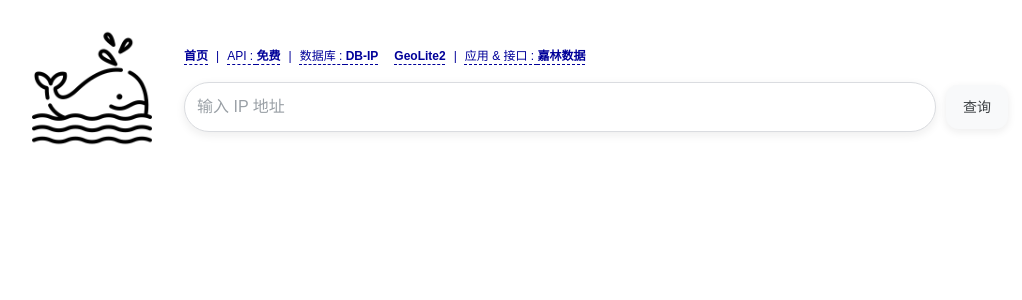
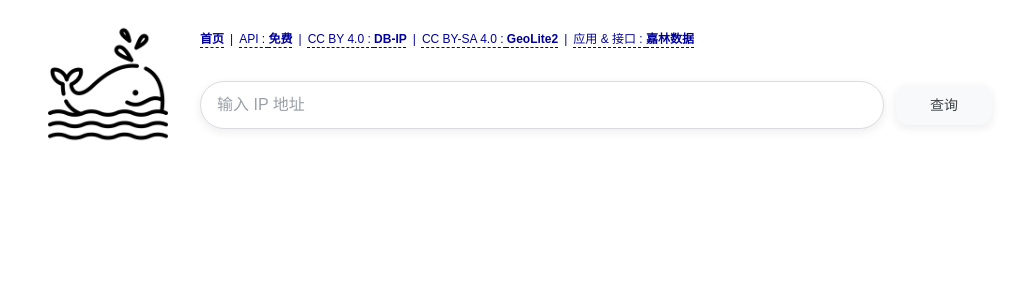
Before and after one commit to garinasset/ip.garinasset.com, a Next.js app: page /ip in a window 1280 px wide. Shown: the top 300 px of the page, without its empty margins (120-1142 px from the left). Built offline with nearby package versions, Linux system fonts and the light colour scheme.

Commit message:
设计: 调整 导航 布局

```diff
--- a/components/Footer.tsx
+++ b/components/Footer.tsx
@@ -1,51 +1,46 @@
+const links = [
+  {
+    label: "API",
+    value: "免费",
+    href: "https://api.garinasset.com/ip/redoc",
+  },
+  {
+    label: " CC BY 4.0",
+    value: "DB-IP",
+    href: "https://db-ip.com/",
+  },
+  {
+    label: "CC BY-SA 4.0",
+    value: "GeoLite2",
+    href: "https://www.maxmind.com/",
+  },
+  {
+    label: "应用 & 接口",
+    value: "嘉林数据",
+    href: "https://api.garinasset.com",
+  },
+]
+
 export default function Footer() {
   return (
-    <footer className="px-4 py-16 text-center max-[600px]:py-6">
-      <div className="mx-auto flex max-w-[43em] flex-col items-center justify-center">
-        <div className="my-1 text-xs leading-[1.125em] text-[rgb(0,0,153)]">
-
+    <footer className="px-4 py-10 sm:py-12">
+      <nav
+        aria-label="页脚导航"
+        className="mx-auto flex max-w-[43rem] flex-wrap items-center justify-center gap-x-3 gap-y-2 text-center text-xs leading-5 text-[#000099]"
+      >
+        {links.map(({ label, value, href }) => (
           <a
-            href="https://api.garinasset.com/ip/redoc"
+            key={href}
+            href={href}
             target="_blank"
             rel="noopener noreferrer"
-            className="mx-2 underline decoration-dashed underline-offset-4"
+            className="whitespace-nowrap underline decoration-dashed underline-offset-4 hover:decoration-solid"
           >
-            API : <strong>免费</strong>
+            {label && `${label} : `}
+            <strong>{value}</strong>
           </a>
-
-          <span>|</span>
-
-
-          <a
-            href="https://db-ip.com/"
-            target="_blank"
-            rel="noopener noreferrer"
-            className="mx-2 underline decoration-dashed underline-offset-4"
-          >
-            数据库 : <strong>DB-IP</strong>
-          </a>
-
-          <a
-            href="https://www.maxmind.com/"
-            target="_blank"
-            rel="noopener noreferrer"
-            className="mx-2 underline decoration-dashed underline-offset-4"
-          >
-            <strong>GeoLite2</strong>
-          </a>
-
-          <span>|</span>
-
-          <a
-            href="https://api.garinasset.com"
-            target="_blank"
-            rel="noopener noreferrer"
-            className="mx-2 underline decoration-dashed underline-offset-4"
-          >
-            应用 & 接口 : <strong>嘉林数据</strong>
-          </a>
-        </div>
-      </div>
+        ))}
+      </nav>
     </footer>
   )
 }
--- a/components/IpSearchHeader.tsx
+++ b/components/IpSearchHeader.tsx
@@ -2,7 +2,12 @@
 
 import Image from "next/image";
 import Link from "next/link";
-import { FormEvent, useEffect, useState } from "react";
+import {
+  FormEvent,
+  useEffect,
+  useRef,
+  useState,
+} from "react";
 import { useRouter } from "next/navigation";
 
 import {
@@ -14,10 +19,56 @@ interface IpSearchHeaderProps {
   initialIp?: string;
 }
 
+const MENU_LINKS = [
+  {
+    label: "首页",
+    href: "/",
+    external: false,
+  },
+  {
+    label: (
+      <>
+        API : <strong>免费</strong>
+      </>
+    ),
+    href: "https://api.garinasset.com/ip/redoc",
+    external: true,
+  },
+  {
+    label: (
+      <>
+        CC BY 4.0 : <strong>DB-IP</strong>
+      </>
+    ),
+    href: "https://db-ip.com/",
+    external: true,
+  },
+  {
+    label: (
+      <>
+        CC BY-SA 4.0 : <strong>GeoLite2</strong>
+      </>
+    ),
+    href: "https://www.maxmind.com/",
+    external: true,
+  },
+  {
+    label: (
+      <>
+        应用 & 接口 : <strong>嘉林数据</strong>
+      </>
+    ),
+    href: "https://api.garinasset.com",
+    external: true,
+  },
+];
+
 export default function IpSearchHeader({
   initialIp = "",
 }: IpSearchHeaderProps) {
   const router = useRouter();
+
+  const inputRef = useRef<HTMLInputElement>(null);
 
   const [value, setValue] = useState(initialIp);
   const [placeholder, setPlaceholder] = useState("输入 IP 地址");
@@ -26,6 +77,36 @@ export default function IpSearchHeader({
   useEffect(() => {
     setValue(initialIp);
   }, [initialIp]);
+
+  /**
+   * 搜索框获得焦点时自动全选
+   */
+  function selectInput() {
+    inputRef.current?.select();
+  }
+
+  function showError(message: string) {
+    setError(true);
+
+    const oldValue = value;
+
+    setValue("");
+    setPlaceholder(message);
+
+    setTimeout(() => {
+      setValue(oldValue);
+
+      requestAnimationFrame(() => {
+        inputRef.current?.select();
+      });
+    }, 600);
+  }
+
+  function handleInput(nextValue: string) {
+    setValue(nextValue);
+    setError(false);
+    setPlaceholder("输入 IP 地址");
+  }
 
   function submit(e: FormEvent<HTMLFormElement>) {
     e.preventDefault();
@@ -51,34 +132,42 @@ export default function IpSearchHeader({
     setError(false);
     setPlaceholder("输入 IP 地址");
 
-    router.push(
-      `/ip?ip=${encodeURIComponent(inputValue)}`
-    );
-  }
-
-  function showError(message: string) {
-    setError(true);
-
-    const oldValue = value;
-
-    setValue("");
-    setPlaceholder(message);
-
-    setTimeout(() => {
-      setValue(oldValue);
-    }, 600);
-  }
-
-  function handleInput(nextValue: string) {
-    setValue(nextValue);
-    setError(false);
-    setPlaceholder("输入 IP 地址");
+    router.push(`/ip?ip=${encodeURIComponent(inputValue)}`);
   }
 
   return (
-    <div className="flex w-full items-center justify-center gap-8 py-7 max-[700px]:flex-col max-[700px]:gap-4">
-      {/* Logo */}
-      <div className="flex shrink-0 items-center justify-center">
+    <header className="w-full px-4 py-6">
+      <div
+        className="
+          mx-auto
+          grid
+          w-full
+          max-w-5xl
+          grid-cols-1
+          gap-5
+
+          md:grid-cols-[7.5rem_minmax(0,1fr)]
+          md:grid-rows-auto
+          md:gap-x-8
+          md:gap-y-3
+        "
+      >
+        {/* ================================================== */}
+        {/* Logo
+            桌面端：左侧，跨两行
+            移动端：第一行
+        */}
+        {/* ================================================== */}
+        <div
+          className="
+            flex
+            justify-center
+
+            md:row-span-2
+            md:items-start
+            md:justify-center
+          "
+        >
           <Link href="/" title="返回主页">
             <Image
               src="/images/logo.png"
@@ -87,77 +176,105 @@ export default function IpSearchHeader({
               width={120}
               height={120}
               priority
-            className="h-[7.5em] w-[7.5em] object-contain"
+              className="
+                h-auto
+                w-[7.5rem]
+                object-contain
+              "
             />
           </Link>
         </div>
 
-      {/* 右侧 */}
-      <div className="flex min-w-0 flex-1 flex-col gap-3.5">
-        {/* 菜单 */}
-        <div className="flex min-h-6 w-full flex-wrap items-center">
-          <div className="flex w-full flex-wrap items-center text-[12px] leading-[18px] text-[#000099]">
-            <Link
-              href="/"
-              className="mx-2 font-bold underline decoration-dashed underline-offset-4 first:ml-0"
+        {/* ================================================== */}
+        {/* 菜单
+            桌面端：右侧第一行
+            移动端：隐藏
+        */}
+        {/* ================================================== */}
+        <nav
+          aria-label="网站导航"
+          className="
+            hidden
+            items-center
+            text-xs
+            leading-[18px]
+            text-[#000099]
+
+            md:flex
+            md:min-h-6
+            md:flex-wrap
+          "
         >
-              首页
-            </Link>
+          {MENU_LINKS.map((item, index) => (
+            <span
+              key={item.href}
+              className="flex items-center"
+            >
+              {index > 0 && (
+                <span className="mx-1.5 select-none">
+                  |
+                </span>
+              )}
 
-            <span>|</span>
-
+              {item.external ? (
                 <a
-              href="https://api.garinasset.com/ip/redoc"
+                  href={item.href}
                   target="_blank"
                   rel="noopener noreferrer"
-              className="mx-2 underline decoration-dashed underline-offset-4"
+                  className="
+                    underline
+                    decoration-dashed
+                    underline-offset-4
+                    hover:decoration-solid
+                  "
                 >
-              API : <strong>免费</strong>
+                  {item.label}
                 </a>
+              ) : (
+                <Link
+                  href={item.href}
+                  className="
+                    font-bold
+                    underline
+                    decoration-dashed
+                    underline-offset-4
+                    hover:decoration-solid
+                  "
+                >
+                  {item.label}
+                </Link>
+              )}
+            </span>
+          ))}
+        </nav>
 
-            <span>|</span>
-
-
-             <a
-              href="https://db-ip.com/"
-              target="_blank"
-              rel="noopener noreferrer"
-              className="mx-2 underline decoration-dashed underline-offset-4"
-            >
-              数据库 : <strong>DB-IP</strong>
-            </a>
-
-            <a
-              href="https://www.maxmind.com/"
-              target="_blank"
-              rel="noopener noreferrer"
-              className="mx-2 underline decoration-dashed underline-offset-4"
-            >
-              <strong>GeoLite2</strong>
-            </a>
-
-            <span>|</span>
-
-            <a
-              href="https://api.garinasset.com"
-              target="_blank"
-              rel="noopener noreferrer"
-              className="mx-2 underline decoration-dashed underline-offset-4"
-            >
-              应用 & 接口 : <strong>嘉林数据</strong>
-            </a>
-          </div>
-        </div>
-
-        {/* 搜索框 */}
+        {/* ================================================== */}
+        {/* 搜索
+            桌面端：右侧第二行
+            移动端：第二行
+        */}
+        {/* ================================================== */}
         <form
           onSubmit={submit}
-          className="flex w-full min-w-0 items-center gap-2.5"
           noValidate
+          className="
+            flex
+            w-full
+            min-w-0
+            flex-col
+            items-stretch
+            gap-3
+
+            md:flex-row
+            md:items-center
+          "
         >
+          {/* 搜索框 */}
           <input
+            ref={inputRef}
             value={value}
             onChange={(e) => handleInput(e.target.value)}
+            onFocus={selectInput}
             title="搜索"
             placeholder={placeholder}
             autoComplete="off"
@@ -166,24 +283,54 @@ export default function IpSearchHeader({
             inputMode="text"
             enterKeyHint="search"
             className={[
-              "h-[3.125em] min-w-0 flex-1 rounded-[1.625em]",
-              "border bg-white px-3 text-base text-[rgba(0,0,0,.87)]",
-              "outline-none shadow-[0_0.1875em_0.625em_0_rgba(31,31,31,.08)]",
+              "h-12 w-full min-w-0",
+              "rounded-full",
+              "border bg-white px-4",
+              "text-base text-[rgba(0,0,0,.87)]",
+              "outline-none",
+              "shadow-[0_3px_10px_0_rgba(31,31,31,.08)]",
               "placeholder:text-[#9aa0a6]",
+              "transition",
+              "focus:border-[#4285f4]",
+
               error
-                ? "border-[#d93025] shadow-[0_0_0.25em_rgba(217,48,37,.6)]"
+                ? "border-[#d93025] shadow-[0_0_4px_rgba(217,48,37,.6)]"
                 : "border-[#dadce0]",
+
+              "md:flex-1",
             ].join(" ")}
           />
 
+          {/* 查询按钮 */}
           <button
             type="submit"
-            className="h-[3.125em] min-w-[3.375em] shrink-0 rounded-xl border border-[#f8f9fa] bg-[#f8f9fa] px-4 text-sm font-medium text-[#3c4043] shadow-[0_0.1875em_0.625em_0_rgba(31,31,31,.08)] transition hover:border-[#dadce0] hover:text-[#202124] focus:border-[#4285f4] focus:outline-none"
+            className="
+              h-10
+              w-24
+              shrink-0
+              self-center
+              rounded-xl
+              border border-[#f8f9fa]
+              bg-[#f8f9fa]
+              px-5
+              my-4
+              text-sm
+              font-medium
+              text-[#3c4043]
+              shadow-[0_3px_10px_0_rgba(31,31,31,.08)]
+              transition
+
+              hover:border-[#dadce0]
+              hover:text-[#202124]
+
+              focus:border-[#4285f4]
+              focus:outline-none
+            "
           >
             查询
           </button>
         </form>
       </div>
-    </div>
+    </header>
   );
 }
```
Lines whose indentation alone changed are shown as unchanged.
